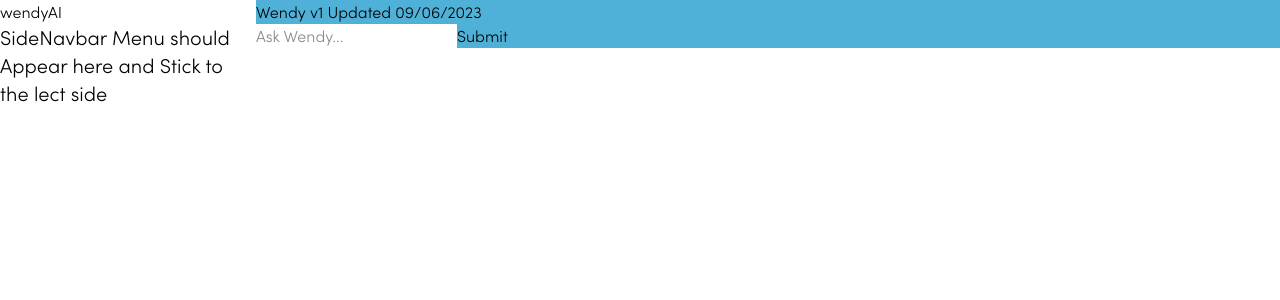
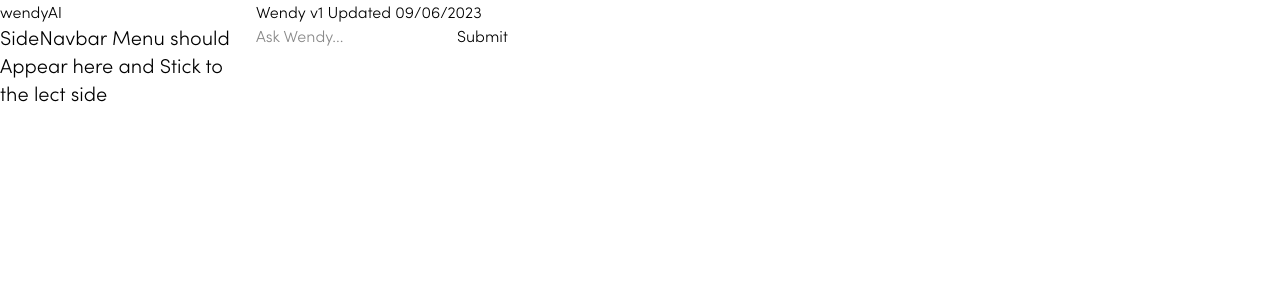
Before and after one commit to ollysamm/project-3, a React (Create React App) app in the folder client/: page / in a window 1280 px wide. Shown: the top 300 px of the page. Built offline with nearby package versions, Linux system fonts and the light colour scheme.

Commit message:
minor change

```diff
--- a/client/src/components/ChatPage/index.tsx
+++ b/client/src/components/ChatPage/index.tsx
@@ -18,7 +18,7 @@ export function ChatPage() {
   };
 
   return (
-    <div className='bg-hol-blue'>
+    <div className=''>
 
       <section>
         <div>
```
